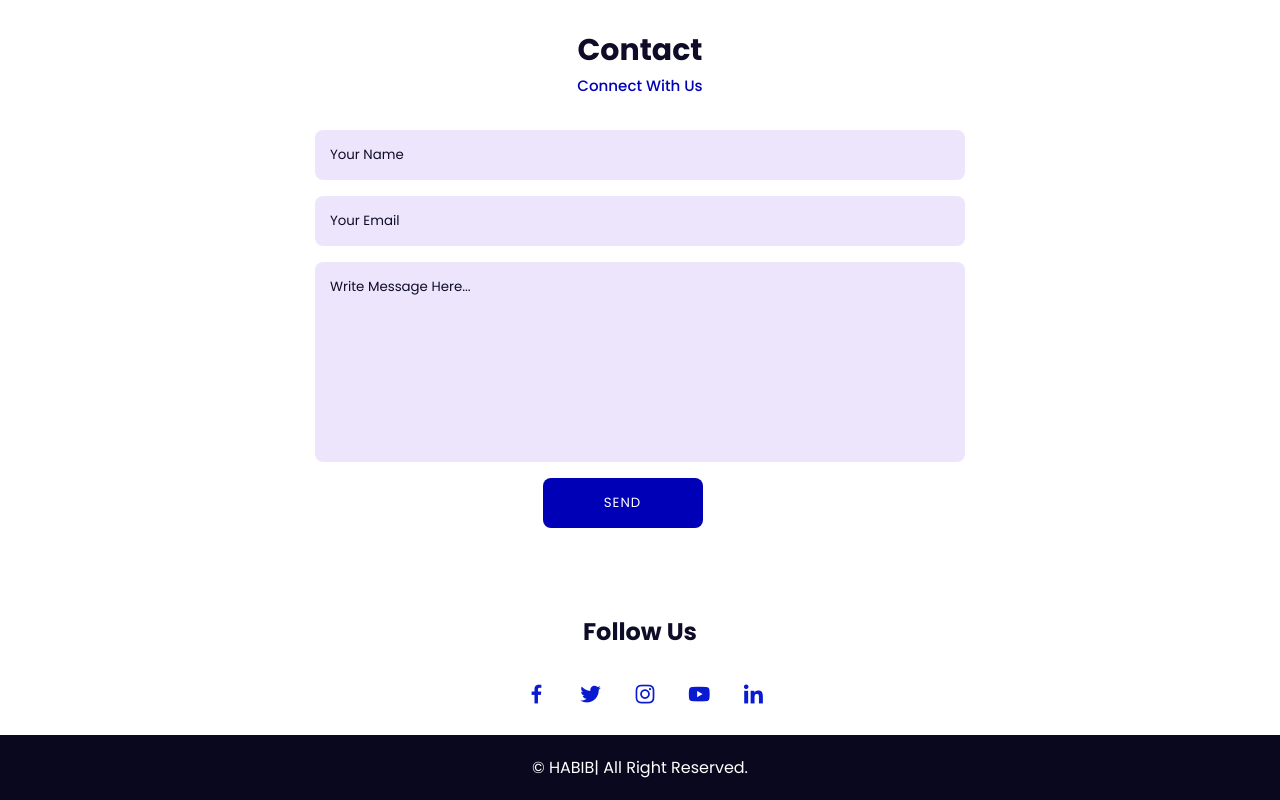
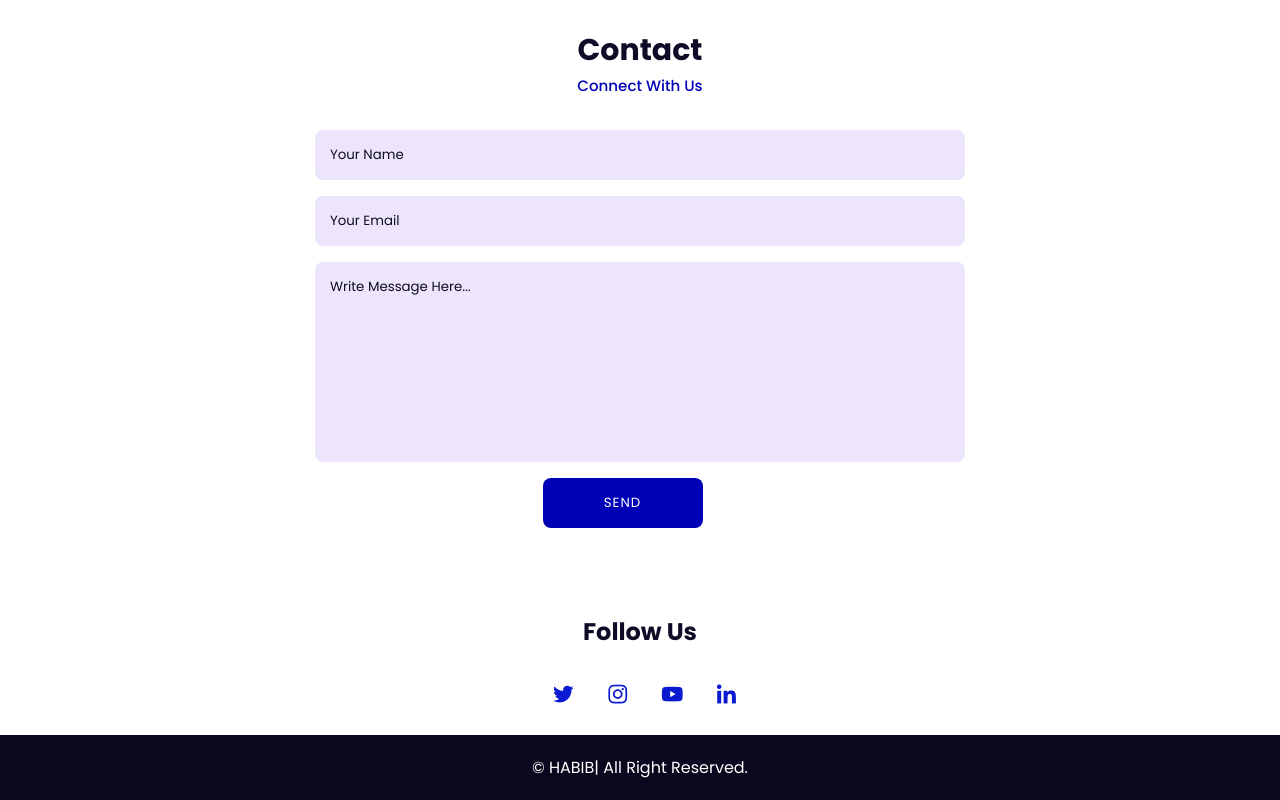
Before and after one commit to habibswe/Habib.Portfollio, a plain HTML site: page index.html in a window 1280 px wide. Shown: the part 2352-3152 px from the top of the page. Drawn offline with nearby package versions, Linux system fonts and the light colour scheme.

Commit message:
Update index.html

```diff
--- a/index.html
+++ b/index.html
@@ -193,7 +193,7 @@
 <div class="footer">
     <h2>Follow Us</h2>
     <div class="footer-social">
-        <a href="https://www.facebook.com/habib.swe" target="_blank"><i class='bx bxl-facebook'></i></a>
+
         <a href="https://twitter.com/habib_xt" target="_blank"><i class='bx bxl-twitter'></i></a>
         <a href="https://www.instagram.com/habibswe"target="_blank"><i class='bx bxl-instagram'></i></a>
         <a href="https://www.youtube.com/channel/UC3X2FVAnR5Kjrmd9Kt8WaZQ"target="_blank"><i class='bx bxl-youtube'></i></a>
```
